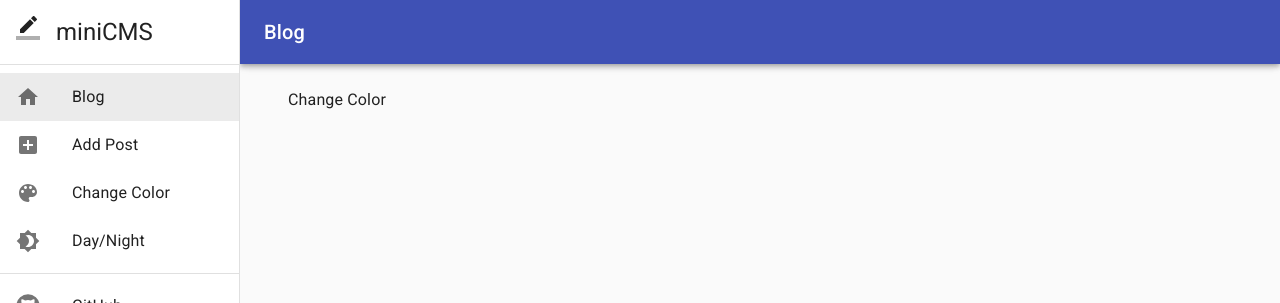
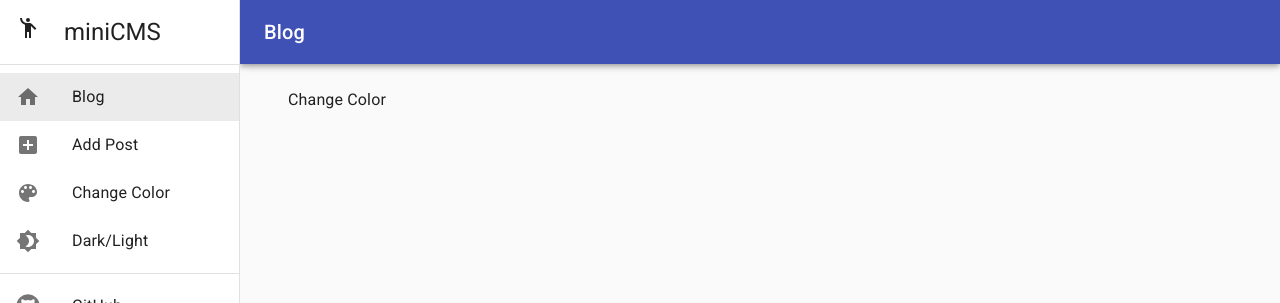
Before and after one commit to ZachScroggins/miniProjects, a Next.js app: page /changecolor in a window 1280 px wide. Shown: the top 303 px of the page. Built offline with nearby package versions, Linux system fonts and the light colour scheme.

Commit message:
update layout & test theme

```diff
--- a/components/layout/Layout.js
+++ b/components/layout/Layout.js
@@ -19,10 +19,11 @@ import HomeIcon from '@material-ui/icons/Home';
 import AddBoxIcon from '@material-ui/icons/AddBox';
 import PaletteIcon from '@material-ui/icons/Palette';
 import Brightness4Icon from '@material-ui/icons/Brightness4';
+import Brightness5Icon from '@material-ui/icons/Brightness5';
 import GitHubIcon from '@material-ui/icons/GitHub';
 import CodeIcon from '@material-ui/icons/Code';
 import ArrowBackIcon from '@material-ui/icons/ArrowBack';
-import BorderColorIcon from '@material-ui/icons/BorderColor';
+import EmojiPeopleIcon from '@material-ui/icons/EmojiPeople';
 import Toolbar from '@material-ui/core/Toolbar';
 import Tooltip from '@material-ui/core/Tooltip';
 import Typography from '@material-ui/core/Typography';
@@ -101,8 +102,8 @@ function Layout(props) {
     <div>
       <div className={classes.toolbar}>
         <Box p={1} pt={2} pl={2} display='flex'>
-          <Box pr={2}>
-            <BorderColorIcon />
+          <Box pr={3}>
+            <EmojiPeopleIcon />
           </Box>
           <Typography variant='h5'>miniCMS</Typography>
         </Box>
@@ -150,9 +151,13 @@ function Layout(props) {
         </ListItem>
         <ListItem button>
           <ListItemIcon>
-            <Brightness4Icon />
+            {theme.palette.type === 'light' ? (
+              <Brightness4Icon />
+            ) : (
+              <Brightness5Icon />
+            )}
           </ListItemIcon>
-          <ListItemText primary='Day/Night' />
+          <ListItemText primary='Dark/Light' />
         </ListItem>
       </List>
       <Divider />
@@ -241,7 +246,11 @@ function Layout(props) {
             </Tooltip>
             <Tooltip title='Dark/Light' enterDelay={300}>
               <IconButton color='inherit' aria-label='darkLight'>
-                <Brightness4Icon />
+                {theme.palette.type === 'light' ? (
+                  <Brightness4Icon />
+                ) : (
+                  <Brightness5Icon />
+                )}
               </IconButton>
             </Tooltip>
           </Hidden>
--- a/src/theme.js
+++ b/src/theme.js
@@ -17,6 +17,9 @@ const theme = createMuiTheme({
   //     default: '#fff',
   //   },
   // },
+  // palette: {
+  //   type: 'dark',
+  // },
 });
 
 export default theme;
```
